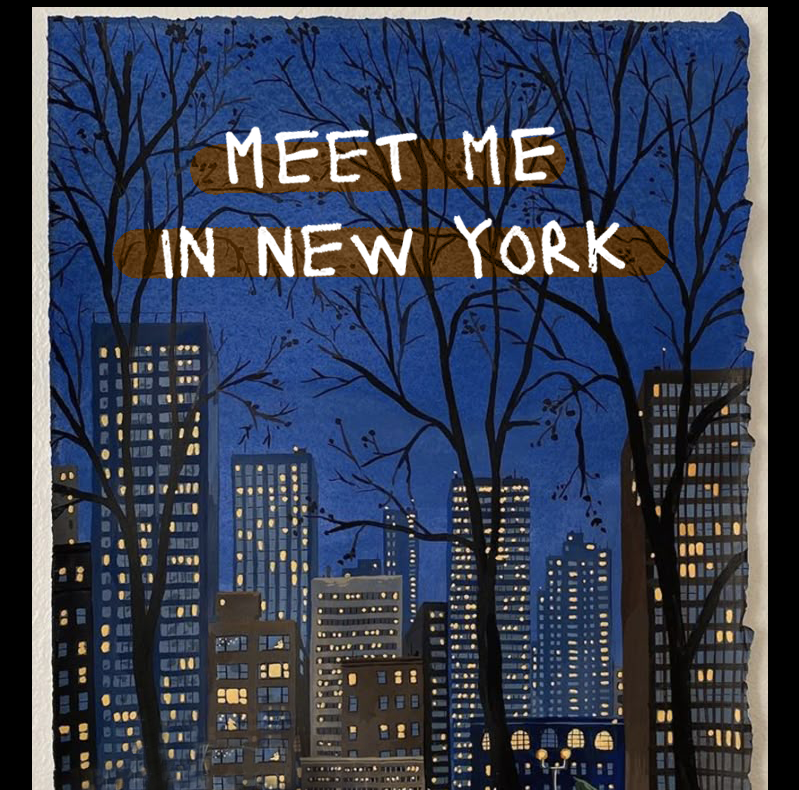
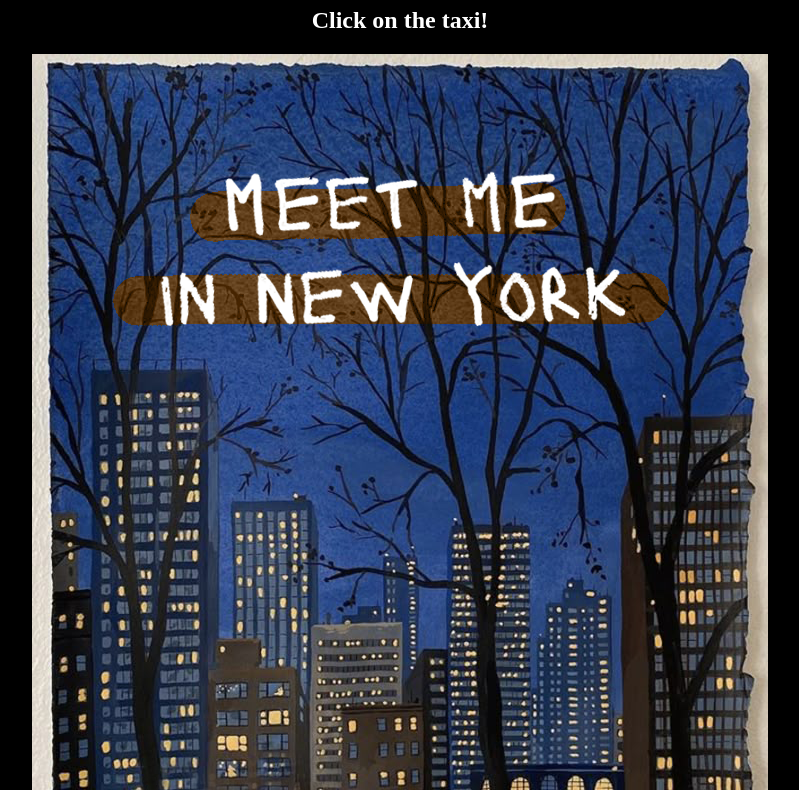
Before and after one commit to ah-alavi/Week_5B, a plain HTML site: page index.html in a window 1280 px wide. Shown: the part 73-863 px from the top of the page, without its empty margins (240-1039 px from the left). Drawn offline with Linux system fonts and the light colour scheme.

Commit message:
Update index.html

```diff
--- a/index.html
+++ b/index.html
@@ -34,6 +34,7 @@
 <body>
 
   <h1 style="color:white; font-family: Arial, Helvetica, sans-serif;">Meet Me In New York</h1>
+  <h2 style=color:white; font-family: Arial, Helvetica, sans-serif;">Click on the taxi!</h2>
 
   <div class="scene">
     <img src="background.png" alt="city">
```
